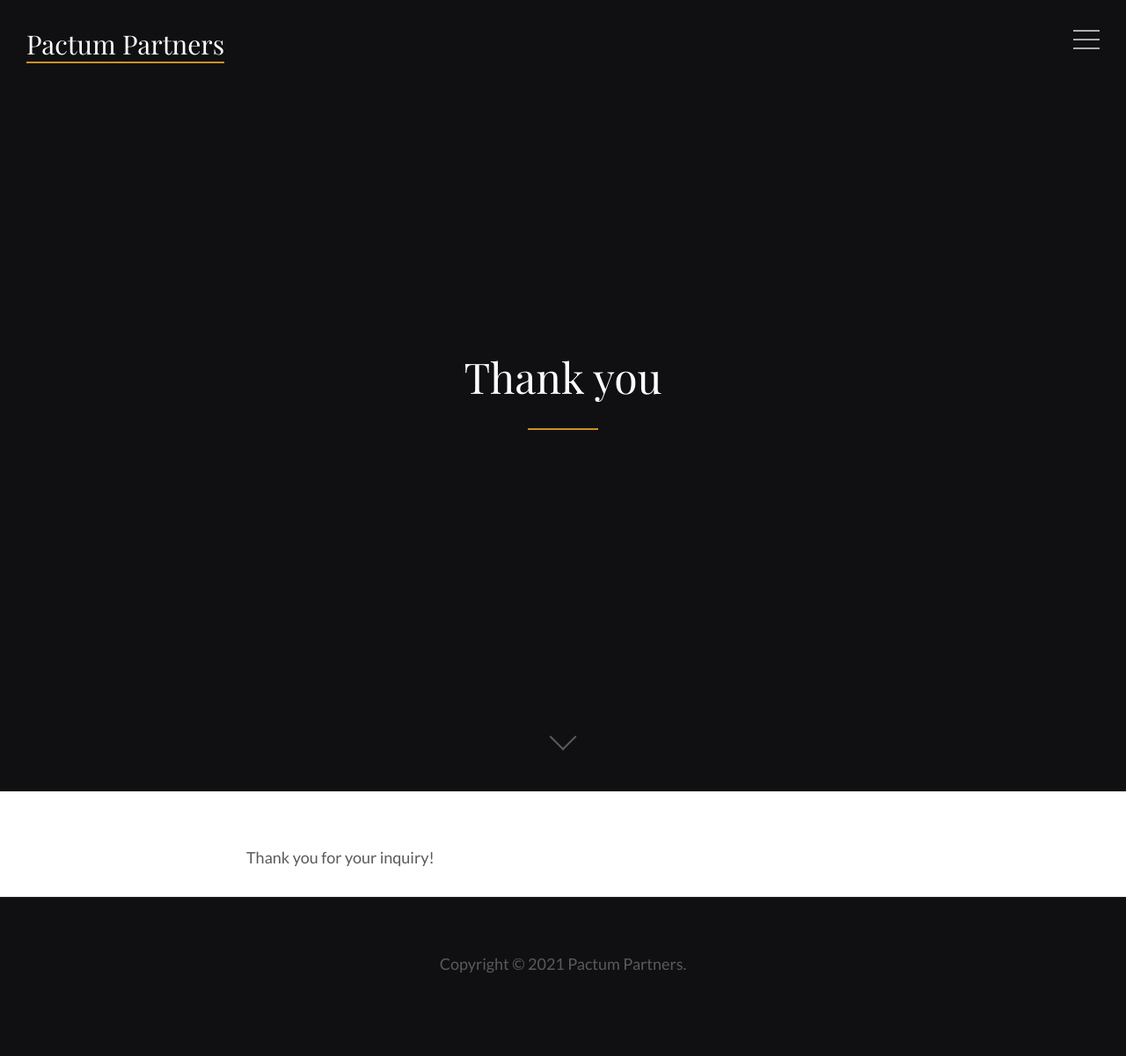
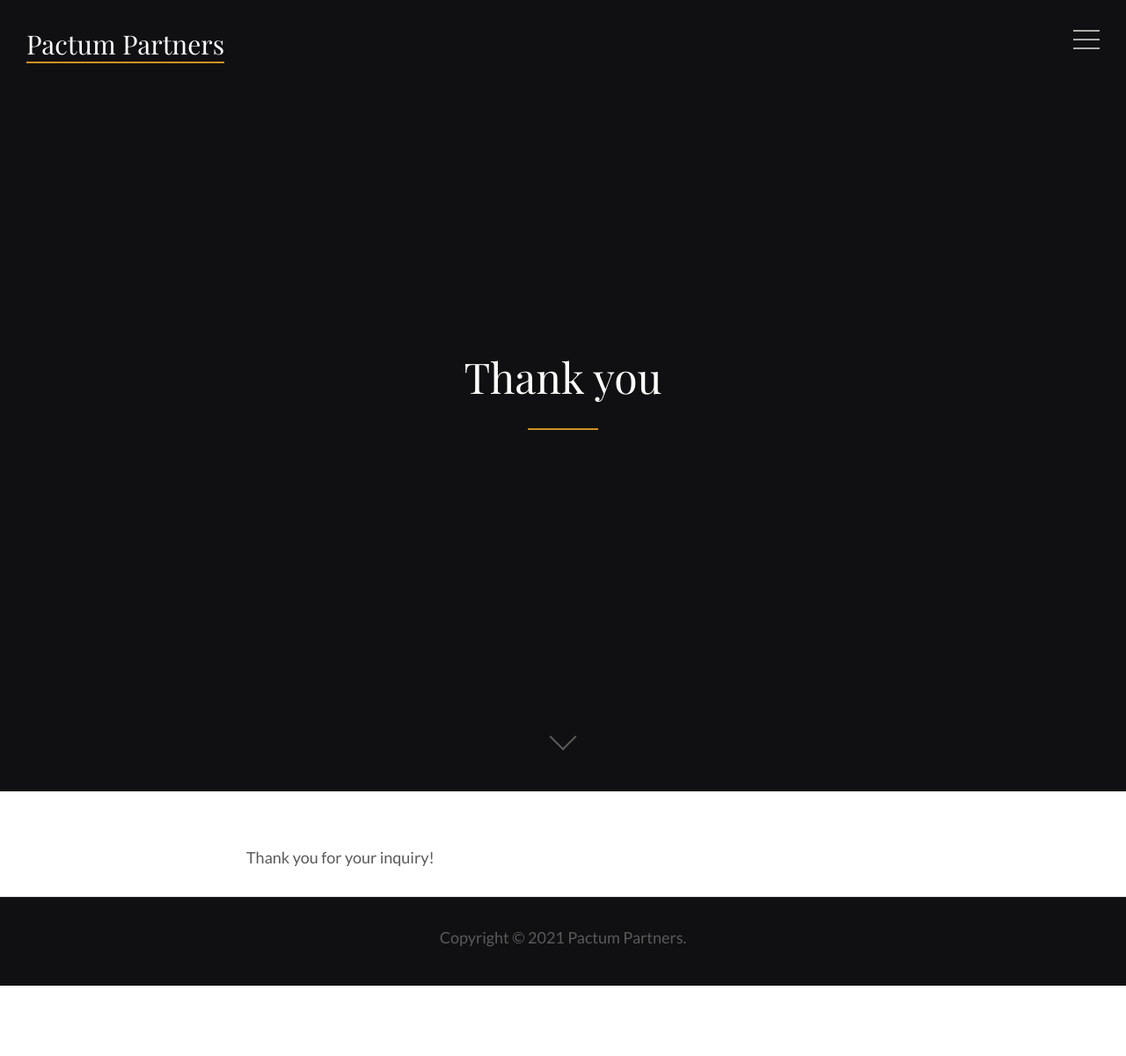
Before and after one commit to mcalvoelhauge/pactumpartners.github.io, a Jekyll site: the page built from thank-you.html, in a window 1280 px wide. Shown: the whole page at 88% size. Built offline with Jekyll 4.4.1, drawn with Linux system fonts in a browser that asks for light colours; some web fonts are replaced; after the commit the page ends 1121 px from its top, so only the background shows below that.

Commit message:
Update _footer.scss

```diff
--- a/_sass/_footer.scss
+++ b/_sass/_footer.scss
@@ -6,8 +6,8 @@
 .site-footer {
 	background-color: $black;
 	border-top: 1px solid rgba(90, 90, 90, 0.3);
-	padding-bottom: 60px;
-	padding-top: 60px;
+	padding-bottom: 10px;
+	padding-top: 30px;
 	text-align: center;
 }
 
```
